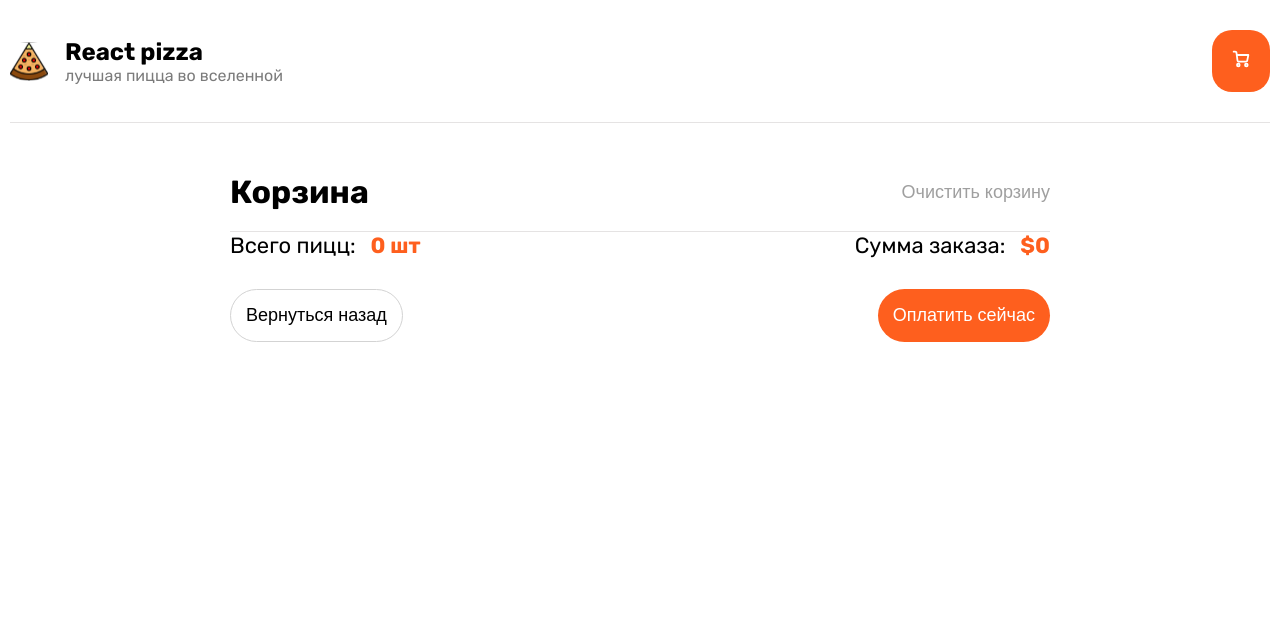
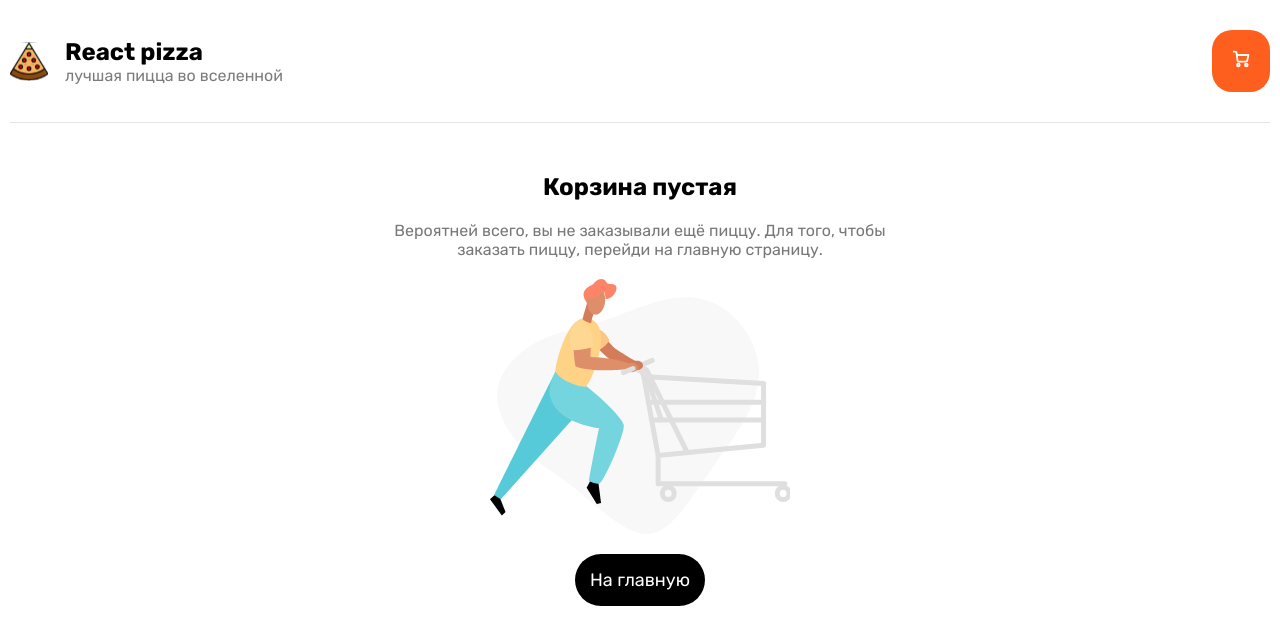
Before and after one commit to Alexey-Kovalevich/gql, a React (Create React App) app: page /cart in a window 1280 px wide. Shown: the top 644 px of the page. Built offline with nearby package versions, Linux system fonts and the light colour scheme.

Commit message:
start work on orders, create query

```diff
--- a/src/App.js
+++ b/src/App.js
@@ -2,6 +2,7 @@ import { Routes, Route } from 'react-router-dom';
 import Header from './components/Header';
 import Home from './pages/Home';
 import Cart from './pages/Cart';
+import Orders from './pages/Orders';
 import './App.css';
 
 function App() {
@@ -12,6 +13,7 @@ function App() {
         <Routes>
           <Route exact path="/" element={<Home />} />
           <Route path="/cart" element={<Cart />} />
+          <Route path="/orders" element={<Orders />} />
           />
         </Routes>
       </main>
--- a/src/components/CartItem/index.js
+++ b/src/components/CartItem/index.js
@@ -19,9 +19,7 @@ const CartItem = ({ item, removePizza }) => {
         </div>
       </div>
       <div className="order_count">
-        <button className="count_button">-</button>
         <p className="count_value">{quantity}</p>
-        <button className="count_button">+</button>
       </div>
       <h4 className="order_price">${price}</h4>
       <button className="order_remove" onClick={handleRemove}>
--- /dev/null
+++ b/src/gql/getOrders.js
@@ -0,0 +1,18 @@
+import { gql } from '@apollo/client';
+
+export const GET_ORDERS = gql`
+  query getOrders {
+    orders {
+      id
+      totalPrice
+      totalAmount
+      orderedPizzas {
+        dough
+        size
+        price
+        amount
+        pizzaName
+      }
+    }
+  }
+`;
--- a/src/pages/Cart/index.js
+++ b/src/pages/Cart/index.js
@@ -49,7 +49,7 @@ const Cart = () => {
 
   return (
     <>
-      {choosenPizzas ? (
+      {choosenPizzas.length > 0 ? (
         <div className="cart">
           <div className="cart_top">
             <h1 className="top-title">Корзина</h1>
--- /dev/null
+++ b/src/pages/Orders/EmptyOrders/index.js
@@ -0,0 +1,20 @@
+import React from 'react';
+import { Link } from 'react-router-dom';
+import './styles.scss';
+
+const Orders = () => {
+  return (
+    <div className="cart-empty">
+      <h2>Заказов нет</h2>
+      <p className="cart-empty_text">
+        Вероятней всего, вы не заказывали ещё пиццу. Для того, чтобы заказать
+        пиццу, перейди на главную страницу.
+      </p>
+      <Link to="/" className="black_button">
+        На главную
+      </Link>
+    </div>
+  );
+};
+
+export default Orders;
--- /dev/null
+++ b/src/pages/Orders/EmptyOrders/styles.scss
@@ -0,0 +1,23 @@
+.cart-empty {
+  width: 100%;
+  max-width: 500px;
+  display: flex;
+  flex-direction: column;
+  align-items: center;
+  text-align: center;
+  row-gap: 20px;
+  margin-top: 50px;
+
+  &_text {
+    color: #777777;
+  }
+}
+
+.black_button {
+  padding: 15px;
+  border-radius: 30px;
+  background-color: black;
+  color: white;
+  text-decoration: none;
+  font-size: 18px;
+}
--- /dev/null
+++ b/src/pages/Orders/index.js
@@ -0,0 +1,44 @@
+import React from 'react';
+import { useQuery } from '@apollo/client';
+import { GET_ORDERS } from '../../gql/getOrders';
+import EmptyOrders from './EmptyOrders';
+
+const Orders = () => {
+  const { error, loading, data } = useQuery(GET_ORDERS, {
+    onError: (error) => {
+      console.log(error);
+    },
+  });
+  if (error) {
+    return 'Error!';
+  }
+
+  if (loading) {
+    return 'Loading...';
+  }
+
+  console.log(data);
+  return (
+    <div className="cart">
+      <div className="cart_top">
+        <h1 className="top-title">Заказы</h1>
+      </div>
+      <div className="cart_orders">
+        <div className="order">
+          <div className="order_desc">
+            <div className="desc_general">
+              <h4 className="desc_title">lala</h4>
+              <p className="desc_p">lala см</p>
+            </div>
+          </div>
+          <div className="order_count">
+            <p className="count_value">2</p>
+          </div>
+          <h4 className="order_price">$2</h4>
+        </div>
+      </div>
+    </div>
+  );
+};
+
+export default Orders;
```
Also changed, not shown: src/pages/Orders/styles.scss (added).
